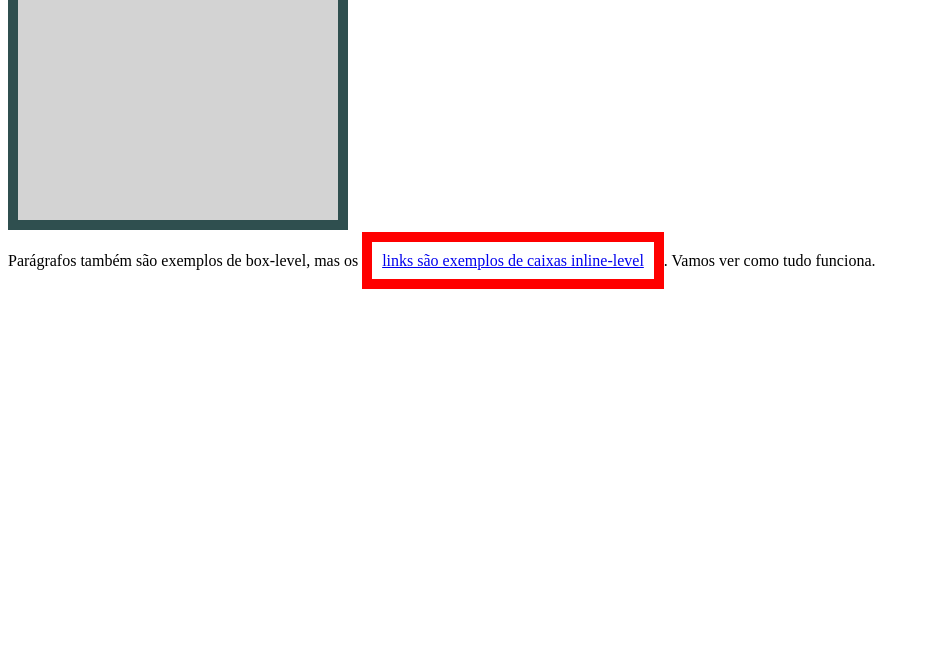
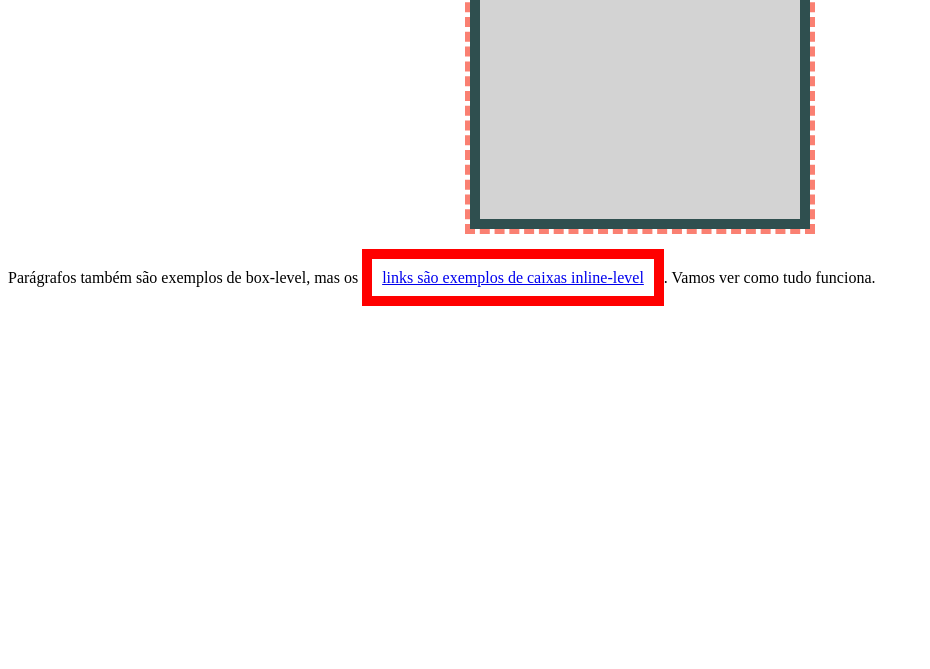
Before and after one commit to brunomendoncadev/HTML5ECSS3, a plain HTML site: page EX021 - MODELO DE CAIXAS/caixa01.html in a window 1280 px wide. Shown: the part 131-800 px from the top of the page, without its empty margins (0-930 px from the left). Drawn offline with Linux system fonts and the light colour scheme.

Commit message:
shorthand css

```diff
--- a/EX021 - MODELO DE CAIXAS/caixa01.html
+++ b/EX021 - MODELO DE CAIXAS/caixa01.html
@@ -5,23 +5,65 @@
     <meta name="viewport" content="width=device-width, initial-scale=1.0">
     <title>Modelo de Caixa</title>
     <style>
-        h1{
+        h1{  /*box-level ocupa a largura inteira do site */
             background-color: lightgray;
             height: 300px;
             width: 300px;
+
+            border: 10px solid darkslategray;
+            padding: 10px;
+            margin: 20px auto 40px auto;
+            outline: 5px dashed salmon;
+        }
+
+        a{  /*inline-level ocupa um espaço no meio do texto da linha*/
+            border: 10px solid red;
+            padding: 10px;
+        }
+
+            /*
+            -------------------------------------------------
             border-width: 10px;
             border-style: solid;
             border-color: darkslategray;
 
-            padding-top: 10px;
-            padding-right: 10px;
-            padding-bottom: 10px;
-            /* padding-bottom: 10px; este padding é do debaixo*/
-            padding-left: 10px;
+            substituição por shorthand abaixo
+            border: 10px solid darkslategray;
+            -------------------------------------------------
+            padding-top: 10px; é acima
+            padding-right: 10px; é lado direito
+            padding-bottom: 10px; é do debaixo
+            padding-left: 10px; é lado esquerdo
 
-        }
+            substituição por shorthand abaixo
 
-        a{
+            padding: 10px 10px 10px 10px;
+
+            quando for todos os lados com o mesmo valor pode fazer assim:
+
+            padding: 10px
+            -------------------------------------------------
+            margin-top: 20px;
+            margin-right: 20px;
+            margin-bottom: 40px;
+            margin-left: 20px;
+
+            substituição por shorthand abaixo
+
+            margin: 20px 20px 40px 20px
+
+            margin: 20px auto 40px auto -> para centralizar a box no meio da tela automaticamente.
+
+            -------------------------------------------------
+            outline-width: 5px;
+            outline-style: dashed;
+            outline-color: salmon;
+
+            substituição por shorthand abaixo
+
+            outline: 5px dashed salmon;
+            -------------------------------------------------
+            a{
             border-width: 10px;
             border-style: solid;
             border-color: red;
@@ -31,7 +73,15 @@
             padding-bottom: 10px;
             padding-left: 10px;
 
-        }
+            substituição por shorthand abaixo
+
+            border: 10px solid red;
+            padding: 10px;
+            }
+            -------------------------------------------------
+            */
+
+
     </style>
 </head>
 <body>
```
